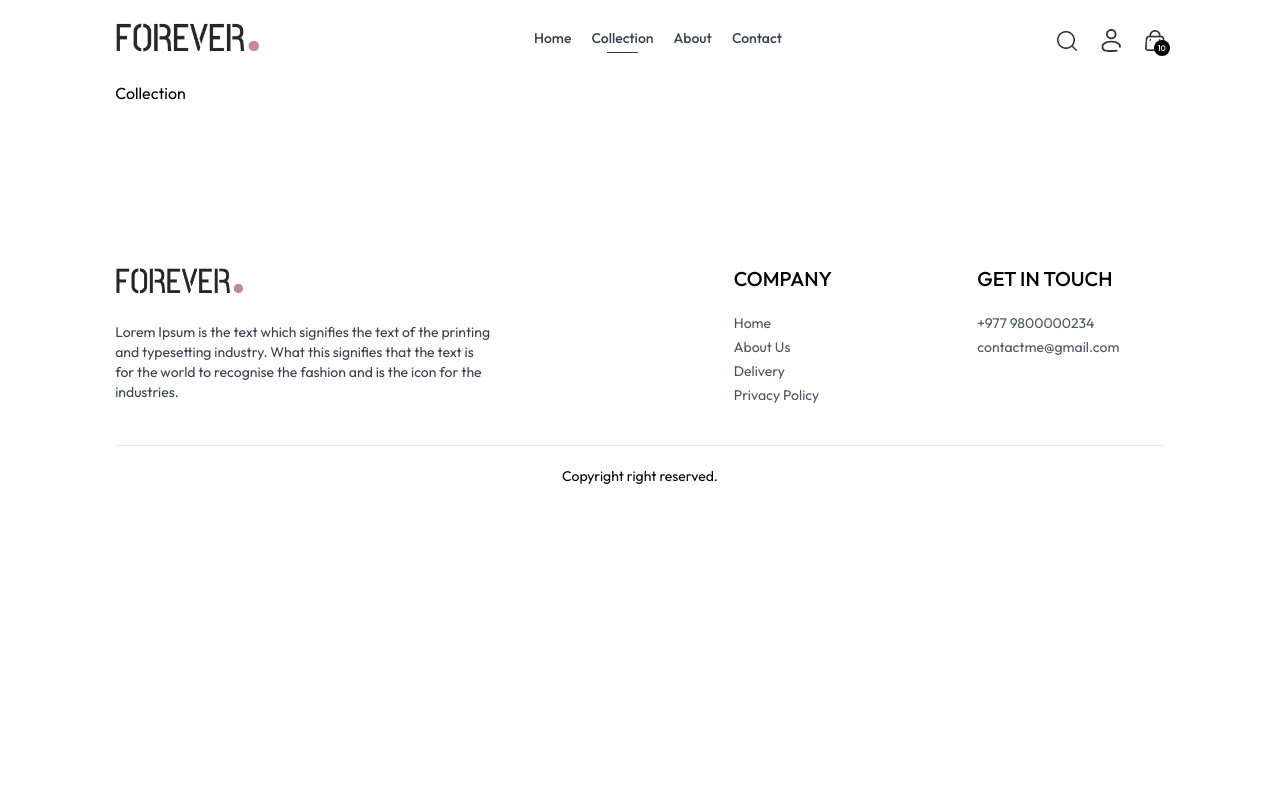
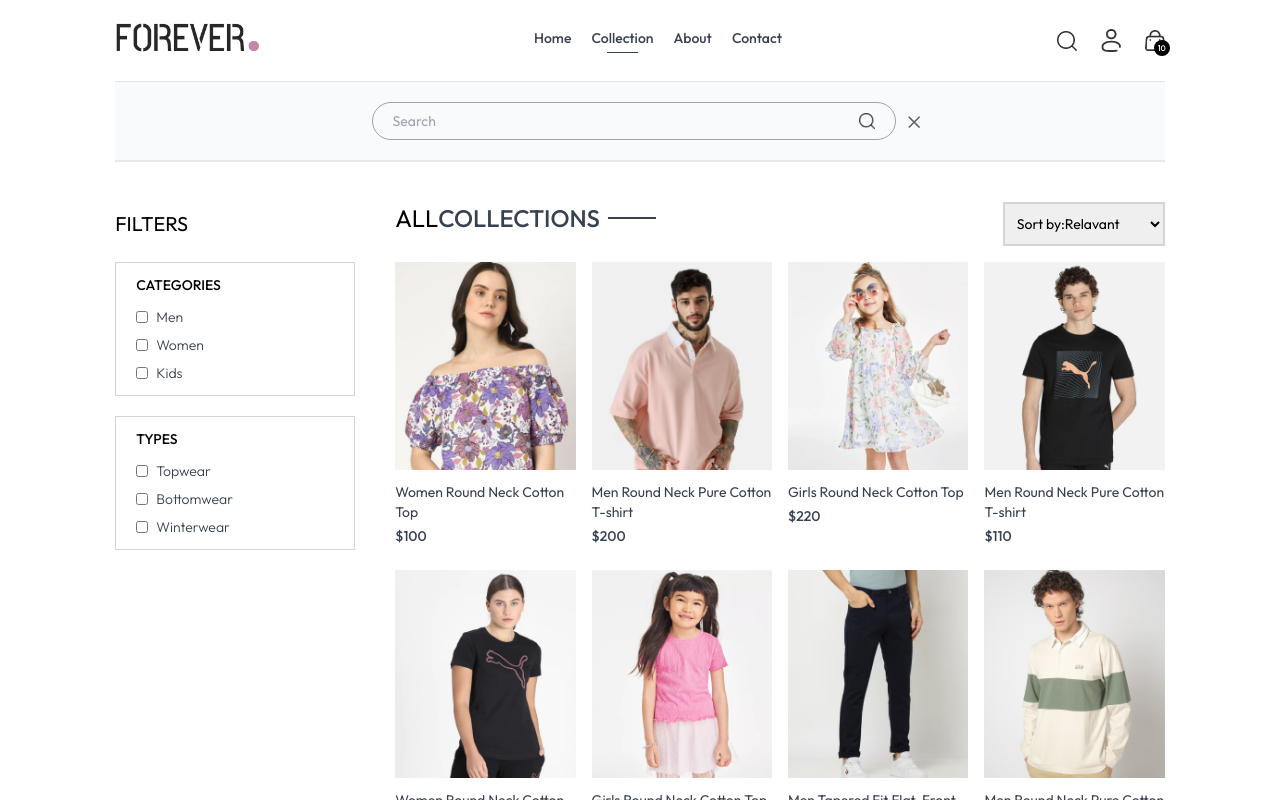
Before and after one commit to prasaman/E-commerce-app, a React (Vite) app in the folder frontend/: page /collection in a window 1280 px wide. Both pictures are taken after a click on the picture 1066 px from the left and 40 px from the top of the page. Shown: the top 800 px of the page. Built offline with nearby package versions, Linux system fonts and the light colour scheme.

Commit message:
collection component and the search component completed

```diff
--- a/frontend/src/App.jsx
+++ b/frontend/src/App.jsx
@@ -12,10 +12,12 @@
 import PlaceOrder from './pages/PlaceOrder'
 import Product from './pages/Product'
 import Footer from './components/Footer'
+import SearchBar from './components/SearchBar'
 const App = () => {
   return (
     <div className='px-4 sm:px-[5vw] md:px-[7vw] lg:px-[9vw]'>
       <Navbar />
+      <SearchBar />
     <Routes>
       <Route path = "/" element = {<Home/>} />
       <Route path = '/collection' element={<Collection/>}/>
--- a/frontend/src/components/Navbar.jsx
+++ b/frontend/src/components/Navbar.jsx
@@ -1,9 +1,15 @@
-import React from 'react'
+import React, { useContext } from 'react'
 import {assets} from '../assets/assets'
 import { Link, NavLink } from 'react-router-dom'
 import { useState } from 'react'
+import { ShopContext } from '../context/ShopContext'
 const Navbar = () => {
+
+
     const [visible,setVisible]  = useState(false);
+    const{setShowSearch} = useContext(ShopContext);
+
+
   return (
     <div className='flex items-center justify-between py-5 font-medium'>
     <Link to = '/'><img src = {assets.logo} className = 'w-36' alt = "" /></Link>
@@ -32,12 +38,10 @@
     <div className='flex items-center gap-6'>
 
 
-        <img src ={assets.search_icon} className='w-5 cursor-pointer' alt = "" />
+        <img onClick={()=>setShowSearch(true)} src ={assets.search_icon} className='w-5 cursor-pointer' alt = "" />
 
         <div className='group relative'>
             <img src = {assets.profile_icon} className='w-5 cursor-pointer ' alt = ""/>
-
-
 
         <div className='group-hover:block hidden absolute dropdown-menu right-0 pt-4'>
             <div className='flex flex-col gap-2 w-36 py-3 px-5 bg-slate-100 text-gray-500 rounded'>
--- a/frontend/src/components/ProductItem.jsx
+++ b/frontend/src/components/ProductItem.jsx
@@ -14,7 +14,7 @@
 
         </div>
         <p className='pt-3 pb-1 text-sm'>{name}</p>
-        <p className='text-sm font-medium'>{currency}</p>
+        <p className='text-sm font-medium'>{currency}{price}</p>
     </Link>
   )
 }
--- /dev/null
+++ b/frontend/src/components/SearchBar.jsx
@@ -0,0 +1,37 @@
+import React from 'react'
+import { assets } from '../assets/assets';
+import { useContext ,useEffect, useState} from 'react';
+import { ShopContext } from '../context/ShopContext';
+import { useLocation } from 'react-router-dom';
+export const SearchBar = () => {
+
+
+
+const {search,setSearch, showSearch,setShowSearch} = useContext(ShopContext)
+const [visible,setVisible] = useState(false);
+const location = useLocation();
+
+useEffect(()=>{
+if(location.pathname.includes('collection'))
+{
+setVisible(true)
+}else{
+    setVisible(false)
+}
+},[location]);
+
+  return showSearch && visible? (
+    <div className='border-t border-b bg-gray-50 text-center'>
+
+        <div className='inline-flex items-center justify-center border border-gray-400 px-5 py-2 my-5 mx-3 rounded-full w-3/4 sm:w-1/2'>
+
+        <input value = {search} onChange={(e)=>setSearch(e.target.value)} type="text" placeholder='Search' className='flex-1 outline-none bg-inherit text-sm' />
+
+       <img className='w-4' src={assets.search_icon} alt="" />
+        </div>
+        <img onClick={()=>setShowSearch(false)} src={assets.cross_icon} className='inline w-3 cursor-pointer' alt="" />
+    </div>
+  ):null;
+}
+
+export default SearchBar
--- a/frontend/src/context/ShopContext.jsx
+++ b/frontend/src/context/ShopContext.jsx
@@ -1,4 +1,4 @@
-import { createContext } from "react";
+import { createContext,  useState } from "react";
 import {products} from '../assets/assets'
 
 export const ShopContext = createContext();
@@ -7,10 +7,12 @@
 
     const currency = '$';
     const delivery_fee = 10;
-
+const [search , setSearch] = useState('');
+const[showSearch , setShowSearch] = useState(false)
 
     const value = {
-        products,currency,delivery_fee
+        products,currency,delivery_fee,
+        search,setSearch,showSearch,setShowSearch
 
     }
     return (
--- a/frontend/src/pages/Collection.jsx
+++ b/frontend/src/pages/Collection.jsx
@@ -1,8 +1,157 @@
-import React from 'react'
+import React, { useContext ,useState,useEffect, useEffectEvent} from 'react'
+import { ShopContext } from '../context/ShopContext'
+import { assets } from '../assets/assets';
+import Title from '../components/Title';
+import ProductItem from '../components/ProductItem';
+const Collection = () => {
+  const {products, search , showSearch} = useContext(ShopContext);
+const [showFilter,setShowFilter] = useState(false);
+const[filterProducts,setFilterProducts] = useState([])
+const [category,setCategory] = useState([]);
+const [subCategory,setSubCategory] = useState([])
 
-const Collection = () => {
+const[sortType,setSortType] = useState('relavent')
+const toggleCategory = (e) => {
+  if(category.includes(e.target.value)){
+    setCategory(prev=> prev.filter(item=> item!== e.target.value))
+  }
+  else{
+    setCategory(prev=>[...prev,e.target.value])
+  }
+}
+
+const toggleSubCategory =(e)=>{
+  if(subCategory.includes(e.target.value))
+  {
+    setSubCategory(prev=> prev.filter(item=> item!== e.target.value))
+
+  }
+  else{
+    setSubCategory(prev=>[...prev,e.target.value])
+  }
+}
+
+const applyFilter =() =>{
+  let productsCopy = products.slice();
+
+  if(showSearch && search){
+    productsCopy= productsCopy.filter(item => item.name.toLowerCase().includes(search.toLowerCase()))
+  }
+  if(category.length>0)
+  {
+    productsCopy = productsCopy.filter(item => category.includes(item.category))
+  }
+  if(subCategory.length>0)
+  {
+    productsCopy = productsCopy.filter(item => subCategory.includes(item.subCategory))
+  }
+
+  setFilterProducts(productsCopy)
+
+}
+const sortProduct = () =>{
+  let fpCopy = filterProducts.slice();
+
+  switch(sortType){
+    case 'low-high':
+      setFilterProducts(fpCopy.sort((a,b)=>(a.price-b.price)))
+      break;
+
+      case 'high-low':
+        setFilterProducts(fpCopy.sort((a,b)=>(b.price-a.price)))
+        break;
+
+      default:
+        applyFilter();
+        break;
+
+  }
+
+}
+useEffect(() =>{
+  applyFilter();
+
+},[category,subCategory,search ,showSearch])
+
+useEffect(()=>{sortProduct()},[sortType])
+
+
   return (
-    <div>Collection</div>
+    <div className='flex flex-cols sm:flex-row gap-1 sm:gap-10 pt-10 border-t'>
+
+      {/* Filter options */}
+<div className='min-w-60'>
+  <p onClick={() =>setShowFilter(!showFilter)} className='my-2 text-xl flex items-center cursor-pointer gap-2'>FILTERS
+    <img className={`h-3 sm:hidden ${showFilter?'rotate-90': ''}`} src={assets.dropdown_icon} alt="" />
+  </p>
+
+{/* category filer */}
+<div className={`border border-gray-300 pl-5 py-3 mt-6 ${showFilter?'':'hidden'} sm:block`}>
+
+<p className='mb-3 text-sm font-medium'>CATEGORIES</p>
+<div className='flex flex-col gap-2 text-sm font-light text-gray-700'>
+
+  <p className='flex gap-2'>
+    <input type="checkbox" className='w-3'value={'Men'} onChange={toggleCategory}/>Men
+  </p>
+   <p className='flex gap-2'>
+    <input type="checkbox" className='w-3'value={'Women'} onChange={toggleCategory}/>Women
+    </p>
+   <p className='flex gap-2'>
+    <input type="checkbox" className='w-3'value={'Kids'} onChange={toggleCategory}/>Kids
+    </p>
+</div>
+</div>
+{/* subcategoies filter */}
+
+<div className={`border border-gray-300 pl-5 py-3 my-5 ${showFilter?'':'hidden'} sm:block`}>
+
+<p className='mb-3 text-sm font-medium'>TYPES</p>
+<div className='flex flex-col gap-2 text-sm font-light text-gray-700'>
+
+  <p className='flex gap-2'>
+    <input type="checkbox" className='w-3'value={'Topwear'} onChange = {toggleSubCategory}/>Topwear
+  </p>
+   <p className='flex gap-2'>
+    <input type="checkbox" className='w-3'value={'Bottomwear'} onChange = {toggleSubCategory}/>Bottomwear
+    </p>
+   <p className='flex gap-2'>
+    <input type="checkbox" className='w-3'value={'Winterwear'} onChange = {toggleSubCategory}/>Winterwear
+    </p>
+</div>
+</div>
+
+</div>
+
+{/* right side */}
+<div className='flex-1'>
+  <div className='flex justify-between text-base sm:text-2xl mb-4'>
+
+<Title text1={'ALL'} text2 = {'COLLECTIONS'}></Title>
+
+{/* product sort */}
+<select onChange={(e) =>setSortType(e.target.value)} className='border-2 border-gray-300 text-sm px-2'>
+
+
+  <option value="relavent">Sort by:Relavant</option>
+  <option value="low-high">Sort by:Low to High</option>
+  <option value="high-low">Sort by:High to Low</option>
+</select>
+  </div>
+
+  {/* map products */}
+  <div className='grid grid-cols-2 md:grid-cols-3 lg:grid-cols-4 gap-4 gap-y-6'>
+
+{
+  filterProducts.map((item,index)=>(
+    <ProductItem key={index} name={item.name} id={item._id} price = {item.price} image={item.image} />
+  ))
+}
+
+  </div>
+
+</div>
+    </div>
   )
 }
 
```
